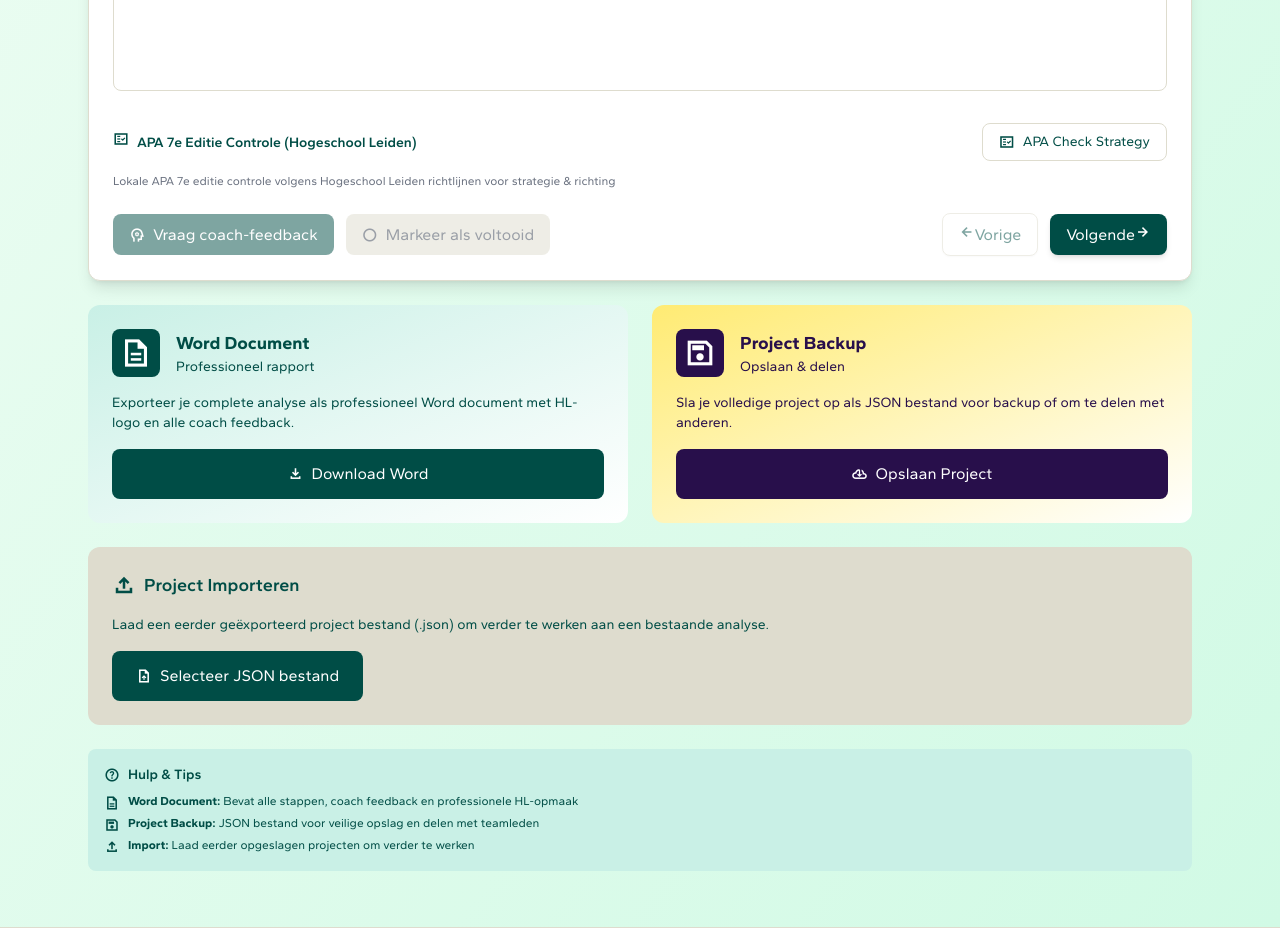
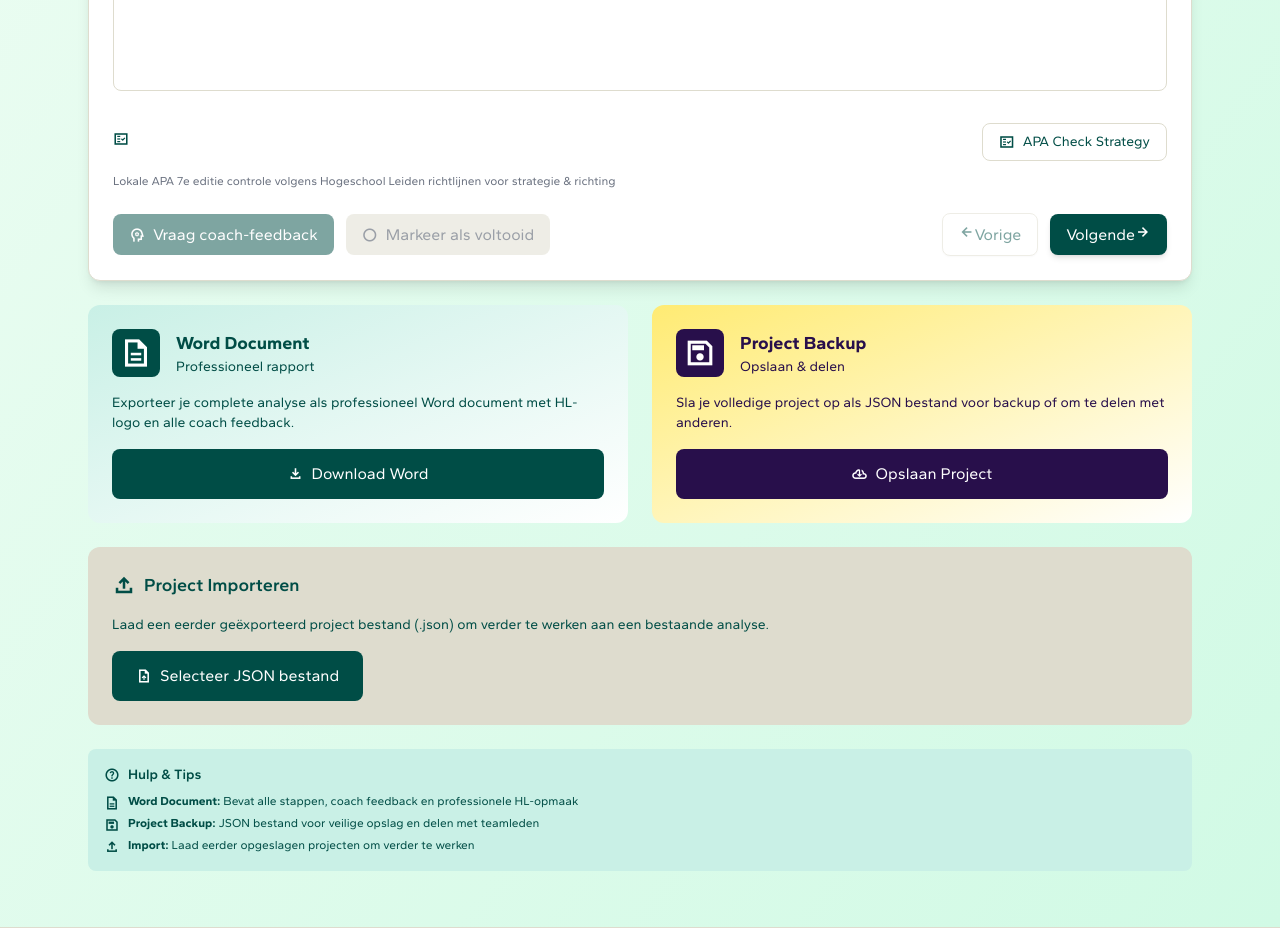
Before and after one commit to SuzannedeGroot1981/Interne-Analyse-Coach, a Next.js app: page /start in a window 1280 px wide. Shown: the part 880-1808 px from the top of the page. Built offline with nearby package versions, Linux system fonts and the light colour scheme.

Commit message:
Verwijder APA 7e Editie Controle tekst

```diff
--- a/components/StepWizard.tsx
+++ b/components/StepWizard.tsx
@@ -698,7 +698,6 @@ Je kunt ook zonder AI feedback een volledige analyse maken. De tool slaat je wer
             <div className="flex items-center justify-between mb-3">
               <h4 className="text-sm font-semibold text-hl-donkergroen font-gantari">
                 <span className="material-symbols-sharp hl-icon-primary hl-icon-sm mr-2">fact_check</span>
-                APA 7e Editie Controle (Hogeschool Leiden)
               </h4>
               <button
                 onClick={() => checkAPAForStep(currentStepData.id)}
```
